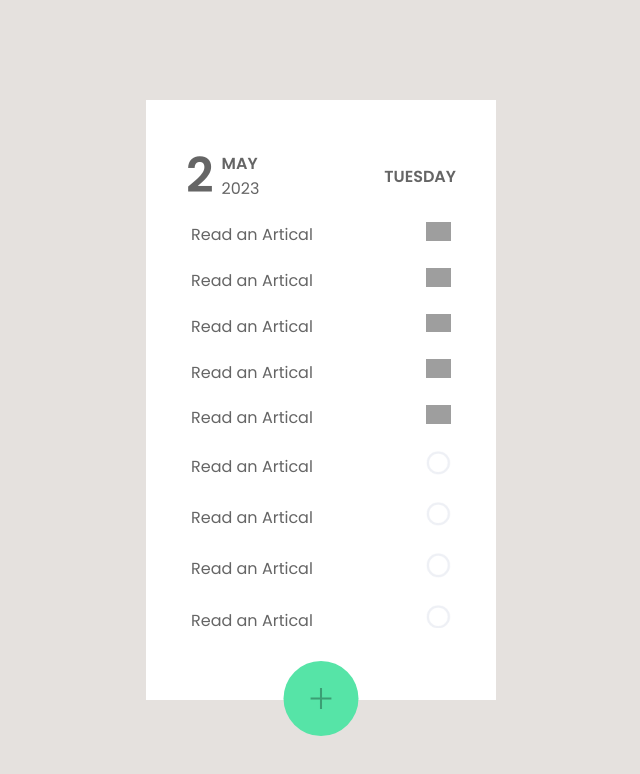
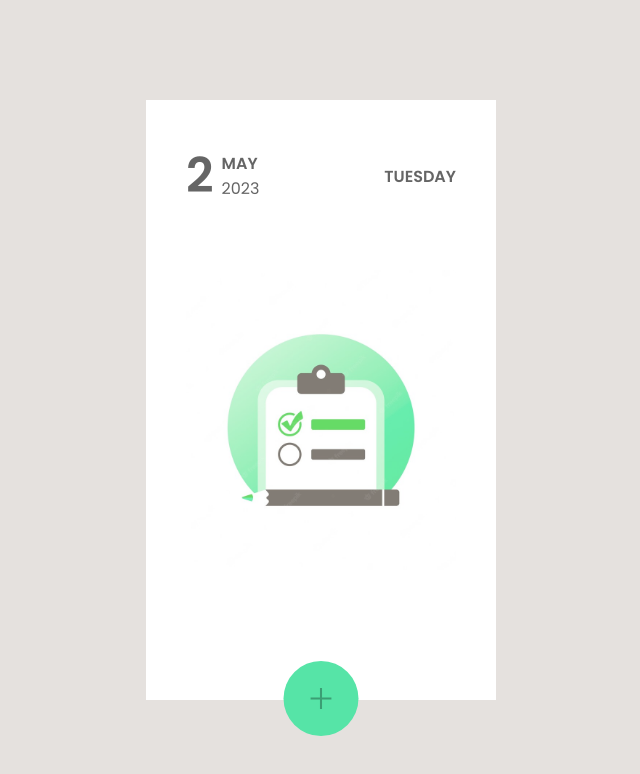
Before and after one commit to Kashyap2701/To-Do-List-in-React, a React (Vite) app: page / in a window 1280 px wide. Shown: the top 774 px of the page, without its empty margins (319-959 px from the left). Built offline with nearby package versions, Linux system fonts and the light colour scheme; grey boxes are pictures that could not be loaded.

Commit message:
set background img for to-do list app

```diff
--- a/src/components/TodoList.jsx
+++ b/src/components/TodoList.jsx
@@ -1,21 +1,12 @@
 import CheckedTodo from "./CheckedTodo";
 import UncheckTodo from "./UncheckTodo";
+import TodoBackground from '../assets/to-do-list-background.jpg'
 import style from './TodoList.module.css';
 
 function TodoList() {
   return (
     <div className={style['todo-list']}>
-        <CheckedTodo/>
-        <CheckedTodo/>
-        <CheckedTodo/>
-        <CheckedTodo/>
-        <CheckedTodo/>
-        <UncheckTodo/>
-        <UncheckTodo/>
-        <UncheckTodo/>
-        <UncheckTodo/>
-        <UncheckTodo/>
-        <UncheckTodo/>
+        <img className={style['todo-backgrond']} src={TodoBackground} alt="" />
     </div>
   )
 }
--- a/src/components/TodoList.module.css
+++ b/src/components/TodoList.module.css
@@ -2,11 +2,24 @@
 .todo-list{
     height: 80%;
     overflow: auto;
+    position: relative;
 }
 
 .todo-list::-webkit-scrollbar{
     display: none;
 }
+
+.todo-backgrond{
+    object-fit: contain;
+    width: 300px;
+    opacity: 60%;
+    position: absolute;
+    top:50%;
+    left:50%;
+    transform: translate(-50%,-50%);
+    -webkit-user-drag: none;
+}
+
 .todo{
     display: flex;
     align-items: center;
```
Also changed, not shown: src/assets/to-do-list-background.jpg (added).
